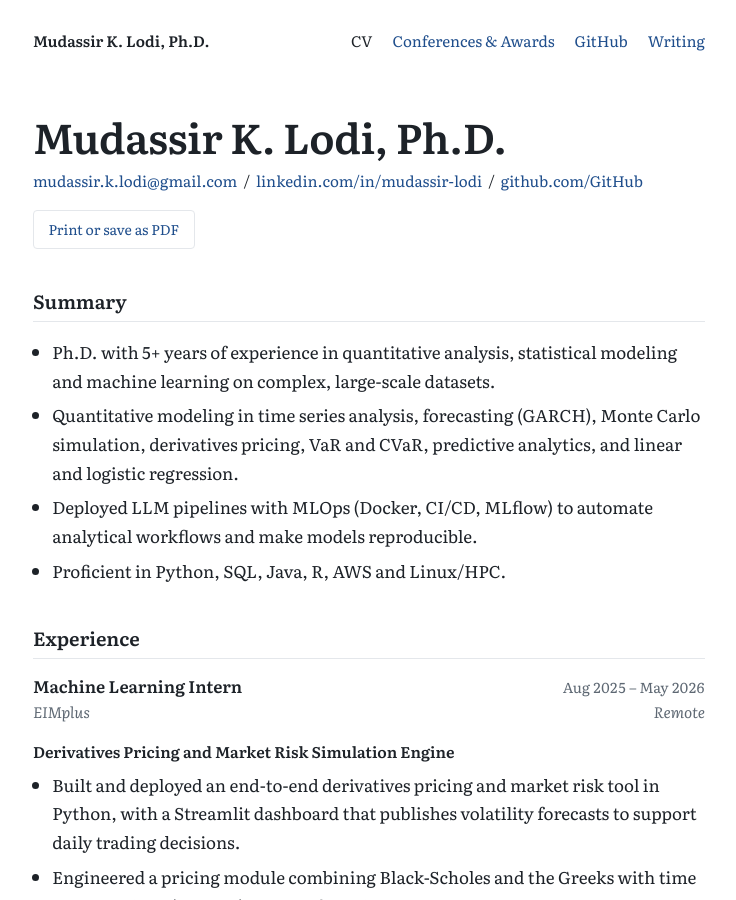
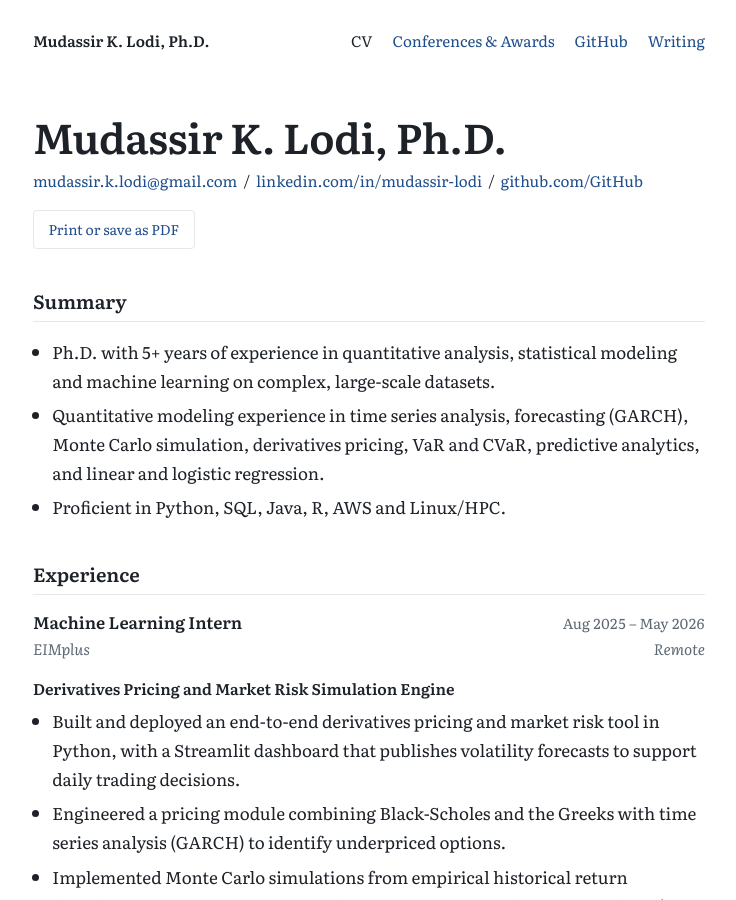
Before and after one commit to mklodi1/mklodi1.github.io, a Jekyll site: the page built from cv/index.html, in a window 1280 px wide and 900 px high. Shown: the whole window, without its empty margins (271-1007 px from the left). Built offline with Jekyll 4.4.1, drawn with Linux system fonts in a browser that asks for light colours.

Commit message:
Update cv.yml

```diff
--- a/_data/cv.yml
+++ b/_data/cv.yml
@@ -3,8 +3,7 @@
 
 summary:
   - "Ph.D. with 5+ years of experience in quantitative analysis, statistical modeling and machine learning on complex, large-scale datasets."
-  - "Quantitative modeling in time series analysis, forecasting (GARCH), Monte Carlo simulation, derivatives pricing, VaR and CVaR, predictive analytics, and linear and logistic regression."
-  - "Deployed LLM pipelines with MLOps (Docker, CI/CD, MLflow) to automate analytical workflows and make models reproducible."
+  - "Quantitative modeling experience in time series analysis, forecasting (GARCH), Monte Carlo simulation, derivatives pricing, VaR and CVaR, predictive analytics, and linear and logistic regression."
   - "Proficient in Python, SQL, Java, R, AWS and Linux/HPC."
 
 experience:
```
